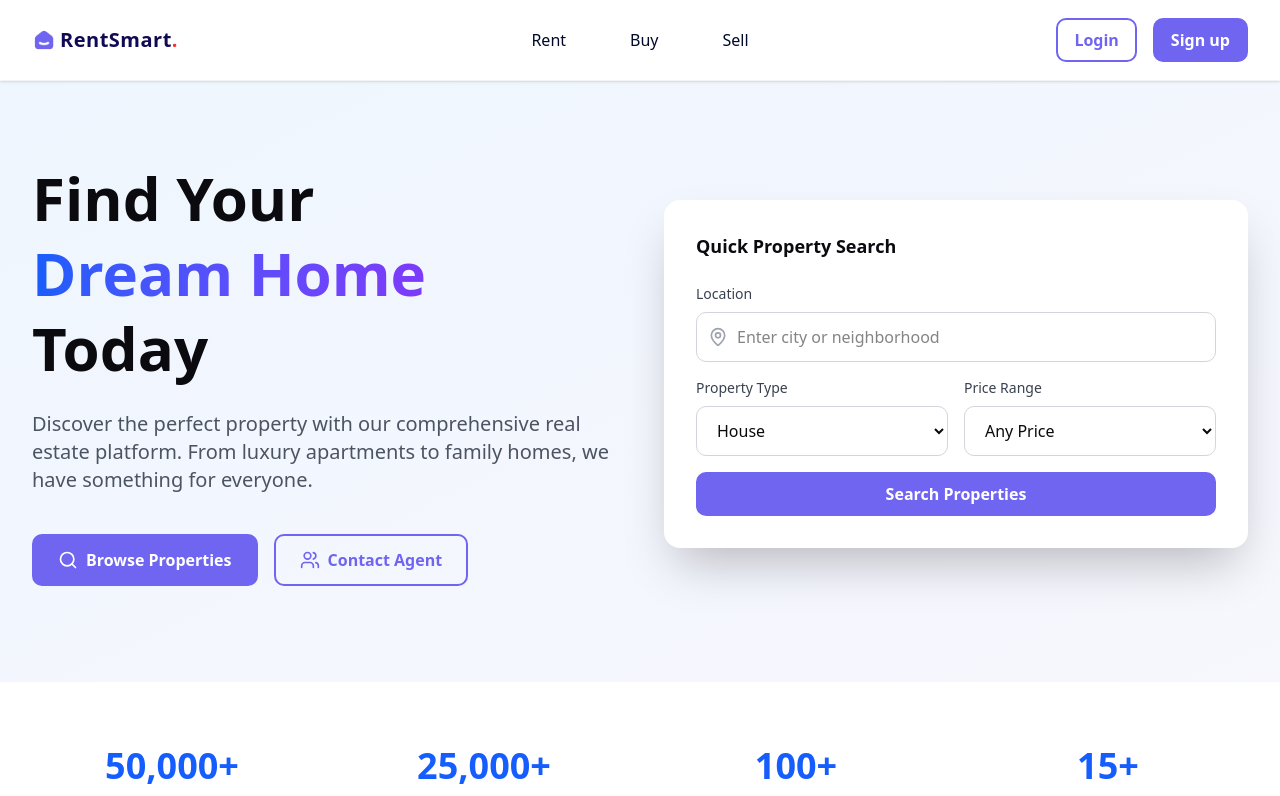
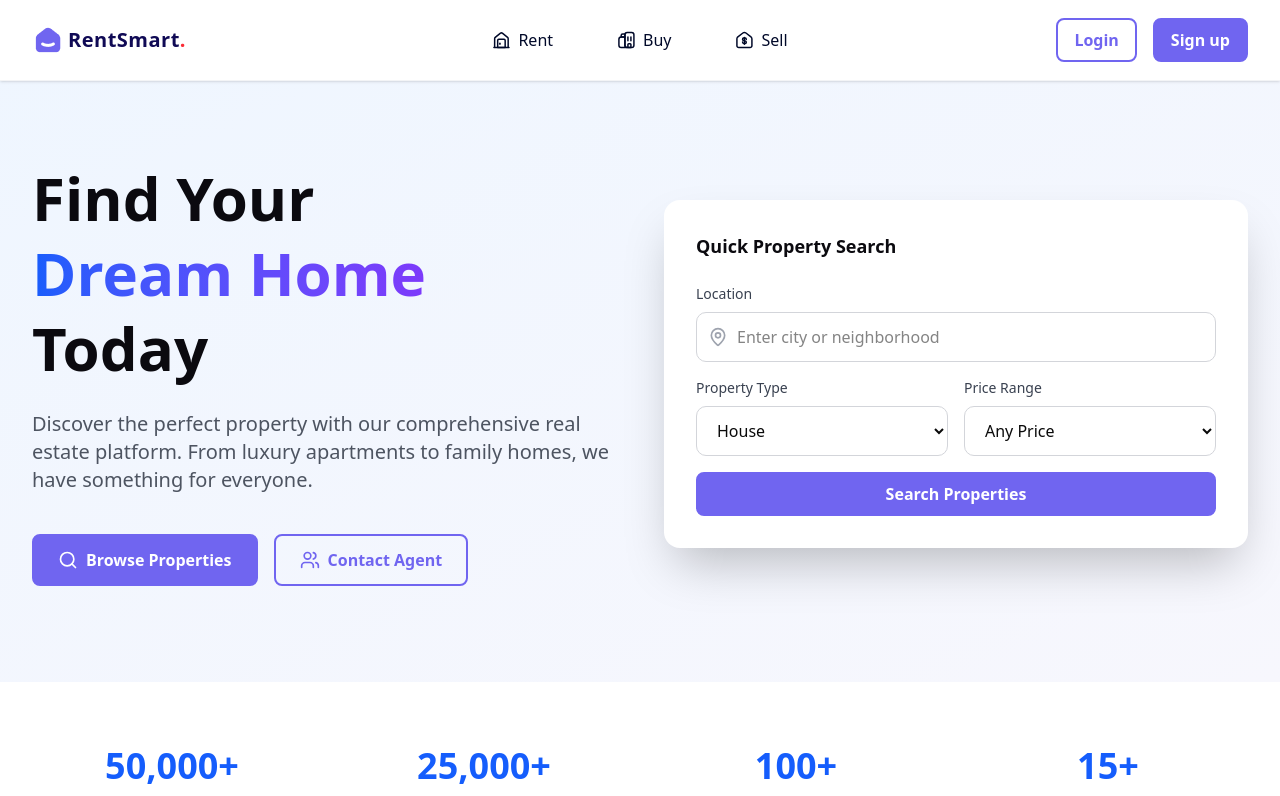
Before and after one commit to margsoftbf/real-estate, a Next.js app in the folder frontend/: page / in a window 1280 px wide. Shown: the top 796 px of the page. Built offline with nearby package versions, Linux system fonts and the light colour scheme.

Commit message:
finish header

```diff
--- /dev/null
+++ b/frontend/src/assets/icons/IncomeToRentOutline.tsx
@@ -0,0 +1,55 @@
+import { FC, SVGProps } from 'react';
+
+interface IconProps extends SVGProps<SVGSVGElement> {
+  size?: number;
+  className?: string;
+}
+
+const IncomeToRentOutline: FC<IconProps> = ({
+  size = 24,
+  className = '',
+  ...props
+}) => {
+  return (
+    <svg
+      width={size}
+      height={size}
+      viewBox="0 0 24 24"
+      fill="none"
+      xmlns="http://www.w3.org/2000/svg"
+      className={className}
+      {...props}
+    >
+      <g clipPath="url(#clip0_142_2850)">
+        <path
+          d="M20.7125 7.88203L14.0463 2.70181C13.4612 2.24711 12.7412 2.00024 12 2.00024C11.2588 2.00024 10.5388 2.24711 9.95375 2.70181L3.28625 7.88203C2.88555 8.19334 2.56137 8.59203 2.33844 9.04764C2.11552 9.50324 1.99976 10.0037 2 10.5108V19.5025C2 20.165 2.26339 20.8003 2.73223 21.2687C3.20107 21.7371 3.83696 22.0002 4.5 22.0002H19.5C20.163 22.0002 20.7989 21.7371 21.2678 21.2687C21.7366 20.8003 22 20.165 22 19.5025V10.5108C22 9.48305 21.525 8.51269 20.7125 7.88203Z"
+          stroke="currentColor"
+          strokeWidth="2"
+          strokeLinecap="round"
+          strokeLinejoin="round"
+        />
+        <path
+          d="M9.5 14.75C9.5 15.72 10.25 16.5 11.17 16.5H13.05C13.85 16.5 14.5 15.82 14.5 14.97C14.5 14.06 14.1 13.73 13.51 13.52L10.5 12.47C9.91 12.26 9.51001 11.94 9.51001 11.02C9.51001 10.18 10.16 9.48999 10.96 9.48999H12.84C13.76 9.48999 14.51 10.27 14.51 11.24"
+          stroke="currentColor"
+          strokeWidth="2"
+          strokeLinecap="round"
+          strokeLinejoin="round"
+        />
+        <path
+          d="M12 8.5V17.5"
+          stroke="currentColor"
+          strokeWidth="2"
+          strokeLinecap="round"
+          strokeLinejoin="round"
+        />
+      </g>
+      <defs>
+        <clipPath id="clip0_142_2850">
+          <rect width="24" height="24" fill="white" />
+        </clipPath>
+      </defs>
+    </svg>
+  );
+};
+
+export default IncomeToRentOutline;
--- a/frontend/src/assets/icons/index.tsx
+++ b/frontend/src/assets/icons/index.tsx
@@ -1,6 +1,7 @@
 export { default as HouseOutline } from './HouseOutline';
 export { default as ApartmentOutline } from './ApartmentOutline';
 export { default as KeyOutline } from './KeyOutline';
+export { default as IncomeToRentOutline } from './IncomeToRentOutline';
 
 // TODO: Create .tsx components for remaining icons
 export { default as AddOutline } from './add-outline.svg';
@@ -51,7 +52,6 @@ export { default as HelpOutline } from './help-outline.svg';
 export { default as HouseBold } from './house-bold.svg';
 export { default as ImageOutline } from './image-outline.svg';
 export { default as IncomeRentBold } from './income-rent-bold.svg';
-export { default as IncomeToRentOutline } from './income-to-rent-outline.svg';
 export { default as InfoBulk } from './info-bulk.svg';
 export { default as InfoOutline } from './info-outline.svg';
 export { default as InsightBold } from './insight-bold.svg';
--- a/frontend/src/components/Header.tsx
+++ b/frontend/src/components/Header.tsx
@@ -3,7 +3,11 @@ import { Menu, X } from 'lucide-react';
 import { motion, AnimatePresence } from 'framer-motion';
 import Image from 'next/image';
 import Link from 'next/link';
-import { HouseOutline, ApartmentOutline, KeyOutline } from '@/assets/icons';
+import {
+  HouseOutline,
+  ApartmentOutline,
+  IncomeToRentOutline,
+} from '@/assets/icons';
 import logoImage from '@/assets/logo.png';
 import Button from './common/Button';
 
@@ -13,7 +17,7 @@ const Header = () => {
   const navigationItems = [
     { name: 'Rent', href: '/rent', icon: HouseOutline },
     { name: 'Buy', href: '/buy', icon: ApartmentOutline },
-    { name: 'Sell', href: '/sell', icon: KeyOutline },
+    { name: 'Sell', href: '/sell', icon: IncomeToRentOutline },
   ];
 
   const toggleMobileMenu = () => {
@@ -23,9 +27,9 @@ const Header = () => {
   return (
     <header className="bg-white shadow-sm border-b border-gray-100 relative z-50">
       <div className="max-w-7xl mx-auto px-4 sm:px-6 lg:px-8">
-        <div className="relative flex items-center h-20">
+        <div className="flex justify-between items-center h-20 md:relative">
           <Link href="/" className="flex-shrink-0">
-            <div className="flex items-center space-x-1 w-6 h-6">
+            <div className="flex items-center space-x-1 w-8 h-8">
               <Image
                 src={logoImage}
                 alt="Rentsmart"
@@ -40,20 +44,24 @@ const Header = () => {
           </Link>
 
           <nav className="hidden md:flex items-center space-x-8 absolute left-1/2 transform -translate-x-1/2">
-            {navigationItems.map((item) => (
-              <Link
-                key={item.name}
-                href={item.href}
-                className="text-primary-black hover:text-primary-violet hover:bg-purple-200 transition-all duration-200 font-medium px-4 py-2 rounded-md"
-              >
-                {item.name}
-              </Link>
-            ))}
+            {navigationItems.map((item) => {
+              const IconComponent = item.icon;
+              return (
+                <Link
+                  key={item.name}
+                  href={item.href}
+                  className="flex items-center space-x-2 text-primary-black hover:text-primary-violet hover:bg-purple-200 transition-all duration-200 font-medium px-4 py-2 rounded-md"
+                >
+                  <IconComponent size={18} />
+                  <span>{item.name}</span>
+                </Link>
+              );
+            })}
           </nav>
 
-          <div className="hidden md:flex items-center space-x-4 ml-auto">
+          <div className="hidden md:flex items-center space-x-4">
             <Link href="/login">
-              <Button variant="outline" size="md">
+              <Button variant="outline" size="md" className="text-black">
                 Login
               </Button>
             </Link>
@@ -97,7 +105,7 @@ const Header = () => {
                     <Link
                       key={item.name}
                       href={item.href}
-                      className="flex items-center space-x-3 text-secondary-violet opacity-50 hover:text-primary-violet hover:opacity-100 hover:bg-purple-50 transition-all duration-200 font-medium py-3 px-3 rounded-lg"
+                      className="flex items-center space-x-3 text-secondary-violet opacity-50 hover:text-primary-violet hover:opacity-100 hover:bg-purple-50 transition-all duration-200 font-medium py-3 px-3 rounded-md"
                       onClick={() => setIsMobileMenuOpen(false)}
                     >
                       <IconComponent size={20} />
--- a/frontend/src/components/common/Button.tsx
+++ b/frontend/src/components/common/Button.tsx
@@ -15,7 +15,7 @@ const Button = React.forwardRef<HTMLButtonElement, ButtonProps>(
     ref
   ) => {
     const baseClasses =
-      'inline-flex items-center justify-center rounded-lg transition-all duration-300 focus:outline-none disabled:opacity-50 disabled:cursor-not-allowed cursor-pointer font-jakarta';
+      'inline-flex items-center justify-center rounded-md transition-all duration-300 focus:outline-none disabled:opacity-50 disabled:cursor-not-allowed cursor-pointer font-jakarta';
 
     const variants = {
       primary: 'text-white border-2 hover:brightness-110',
@@ -24,7 +24,7 @@ const Button = React.forwardRef<HTMLButtonElement, ButtonProps>(
     };
 
     const sizes = {
-      sm: 'px-3 py-1.5 text-body-sm font-semibold',
+      sm: 'px-4 py-1.5 text-body-sm font-semibold',
       md: 'px-4 py-2 text-body-md font-semibold',
       lg: 'px-6 py-3 text-body-lg font-semibold',
     };
--- a/frontend/src/pages/_app.tsx
+++ b/frontend/src/pages/_app.tsx
@@ -11,6 +11,17 @@ export default function App({ Component, pageProps }: AppProps) {
   return (
     <>
       <Head>
+        <title>RentSmart - Find Your Perfect Property</title>
+        <meta
+          name="description"
+          content="Discover your dream home with RentSmart. Browse thousands of properties for rent and sale. Professional real estate platform with advanced search and virtual tours."
+        />
+        <meta
+          name="keywords"
+          content="real estate, property, rent, buy, sell, apartments, houses, homes"
+        />
+        <meta name="author" content="RentSmart" />
+
         <link rel="preconnect" href="https://fonts.googleapis.com" />
         <link
           rel="preconnect"
```
Also changed, not shown: frontend/src/assets/icons/income-to-rent-outline.svg (deleted).
